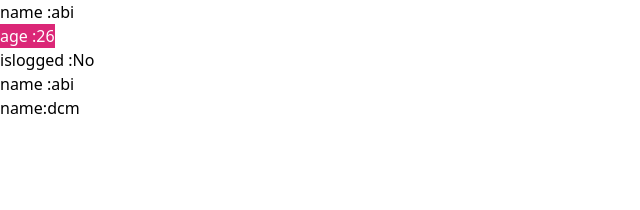
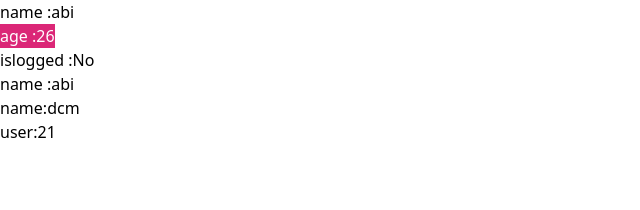
Before and after one commit to abi4679553/props, a React (Create React App) app: page / in a window 1280 px wide. Shown: the top 210 px of the page, without its empty margins (0-640 px from the left). Built offline with nearby package versions, Linux system fonts and the light colour scheme.

Commit message:
update home.js

```diff
--- /dev/null
+++ b/src/components/props/Arrayofobject.js
@@ -0,0 +1,10 @@
+import React from 'react'
+
+const Arrayofobject = (props) => {
+    return (
+        <div>
+            {<p>user:{props.user[0].age}</p>}
+        </div>
+    )}
+
+export default Arrayofobject
--- a/src/components/props/Home.js
+++ b/src/components/props/Home.js
@@ -3,6 +3,7 @@ import Array from "./Array"
 import Boolean from './Boolean'
 import Number from './Number'
 import String from './String'
+import Arrayofobject from './Arrayofobject'
 
 
 
@@ -10,10 +11,19 @@ const Home = () => {
   return (
     <div>
 
-    <String name={"abi"} />
-    <Number age={'26'} />
-    <Boolean islogged={false} />
-    <Array name={["abi","sara","dcm"]}/>
+      <String name={"abi"} />
+      <Number age={'26'} />
+      <Boolean islogged={false} />
+      <Array name={["abi", "sara", "dcm"]} />
+
+      <Arrayofobject user={[
+        { user1: "Acc", age: 21 },
+        { user2: "Sara", age: 20 },
+        { user3: "Dcm", age: 22 }
+
+      ]} />
+
+
 
 
 
```
